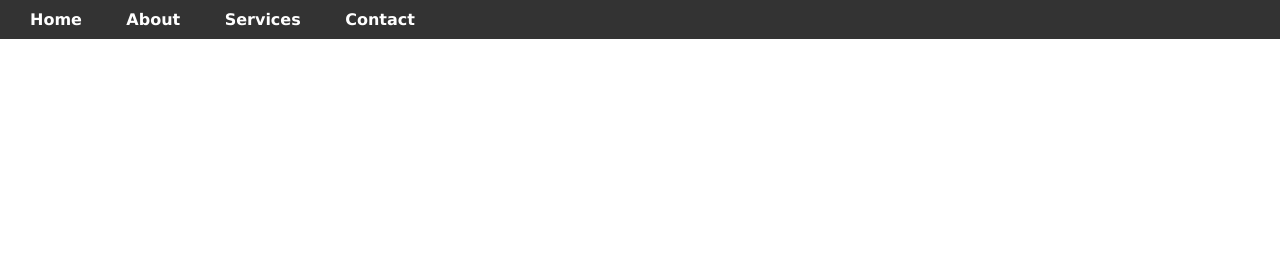
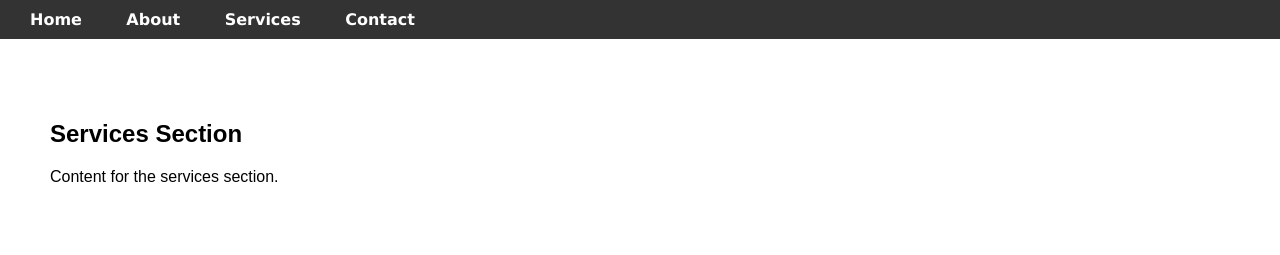
Before and after one commit to Chaitanya-963/PRODIGY_WD_01, a plain HTML site: page services.html in a window 1280 px wide. Drawn offline with Linux system fonts and the light colour scheme.

Commit message:
Change some content

```diff
--- a/services.html
+++ b/services.html
@@ -16,6 +16,11 @@
         <a href="contact.html">Contact</a>
     </nav>
 
+    <section >
+        <h2>Services Section</h2>
+        <p>Content for the services section.</p>
+    </section>
+
     <script src="script.js"></script>
 </body>
 
```
